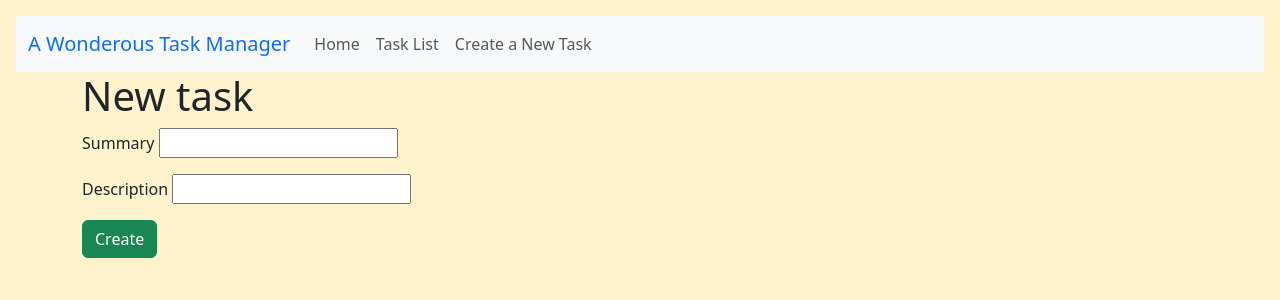
After one commit to Gary-FullStack/FSDI-111-task-manager-FE, a Flask app: page /tasks/new in a window 1280 px wide. The commit adds this page. Shown: the top 300 px of the page. Run offline with Flask 2, Linux system fonts and the light colour scheme.

Commit message:
added code to connect Front and Back end

```diff
--- a/app/routes.py
+++ b/app/routes.py
@@ -1,8 +1,12 @@
-from flask import Flask, render_template
+from flask import (
+    Flask,
+    render_template,
+    request
+)
 from datetime import datetime
 import requests
 
-BACKEND_URL = "http:127.0.0.1:5000"
+BACKEND_URL = "http://127.0.0.1:5000"
 app = Flask(__name__)
 
 
@@ -18,5 +22,32 @@ def show_tasks():
     resp = requests.get(url)
     if resp.status_code == 200:
         task_list = resp.json().get("tasks")
-        render_template("task_list.html", tasks=task_list)
+        return render_template("task_list.html", tasks=task_list)
     return render_template("error.html"), resp.status_code
+
+@app.get("/tasks/<int:pk>")
+def task_detail(pk):
+    url = "%s/tasks/%s" % (BACKEND_URL, pk)
+    resp = requests.get(url)
+    if resp.status_code == 200:
+        task = resp.json().get("task")
+        return render_template("task_detail.html", task=task)
+    return render_template("error.html"), resp.status_code
+
+@app.get("/tasks/new")
+def new_task_form():
+    return render_template("new.html")
+
+@app.post("/tasks/new")
+def create_task():
+    task_data = {
+        "summary": request.form.get("summary"),
+        "description": request.form.get("description"),
+        "status_id": request.form.get("status_id"),
+        "active": request.form.get("active")
+    }
+    url = "%s/tasks" % BACKEND_URL
+    resp = requests.post(url, json=task_data)
+    if resp.status_code == 204:
+        return render_template("success.html")
+    return render_template("error.html"), resp.status_code
--- a/app/templates/base.html
+++ b/app/templates/base.html
@@ -8,20 +8,20 @@
     <link href="https://cdn.jsdelivr.net/npm/bootstrap@5.3.0-alpha1/dist/css/bootstrap.min.css" rel="stylesheet" integrity="sha384-GLhlTQ8iRABdZLl6O3oVMWSktQOp6b7In1Zl3/Jr59b6EGGoI1aFkw7cmDA6j6gD" crossorigin="anonymous">
 </head>
 
-<body>
+<body class="p-3 mb-2 bg-warning-subtle text-emphasis-warning" >
 
     <nav class="navbar navbar-expand-lg bg-body-tertiary">
         <div class="container-fluid">
-          <a class="navbar-brand" href="#">Navbar</a>
+          <a class="navbar-brand text-primary" href="{{ url_for('index') }}">A Wonderous Task Manager</a>
           <button class="navbar-toggler" type="button" data-bs-toggle="collapse" data-bs-target="#navbarNavAltMarkup" aria-controls="navbarNavAltMarkup" aria-expanded="false" aria-label="Toggle navigation">
             <span class="navbar-toggler-icon"></span>
           </button>
           <div class="collapse navbar-collapse" id="navbarNavAltMarkup">
             <div class="navbar-nav">
 
-              <a class="nav-link" href="#">Home</a>
-              <a class="nav-link" href="#">Stuff</a>
-              <a class="nav-link" href="#">Things</a>
+              <a class="nav-link" href="{{ url_for('index') }}">Home</a>
+              <a class="nav-link" href="{{ url_for('show_tasks') }}">Task List</a>
+              <a class="nav-link" href="{{ url_for('new_task_form') }}">Create a New Task</a>
 
             </div>
           </div>
--- /dev/null
+++ b/app/templates/new.html
@@ -0,0 +1,29 @@
+{% extends 'base.html' %}
+
+
+{% block title %} New Task {% endblock title %}
+
+
+{% block content %}
+<h1>New task</h1>
+<form method="POST" action="{{ url_for('create_task') }}">
+
+    <p>
+        <lable for="summary">Summary</lable>
+        <input type="text" name="summary" id="id_summary">
+    </p>
+
+    <p>
+        <lable for="description">Description</lable>
+        <input type="text" name="description" id="id_description">
+    </p>
+
+    <input type="hidden" value="1" name="status_id" id="id_status_id">
+    <input type="hidden" value="1" name="active" id="id_active">
+
+    <p>
+        <input type="submit" value="Create" class="btn btn-success">
+    </p>
+
+</form>
+{% endblock content %}
```
Also changed, not shown: app/templates/error.html (added, +10 -0 lines), app/templates/success.html (added, +11 -0 lines), app/templates/task_detail.html (added, +10 -0 lines), app/templates/task_list.html (added, +18 -0 lines), 1 other file.
